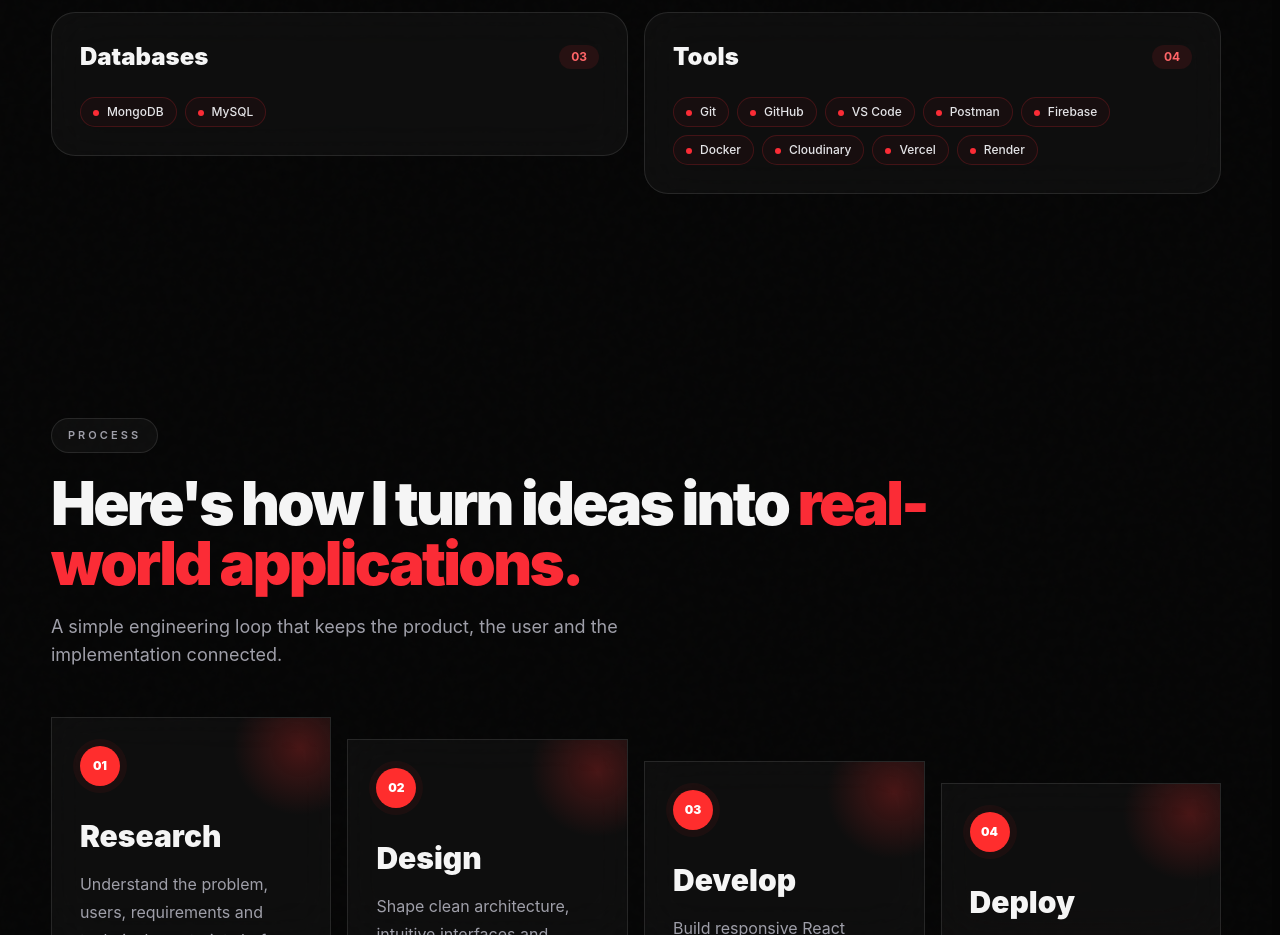
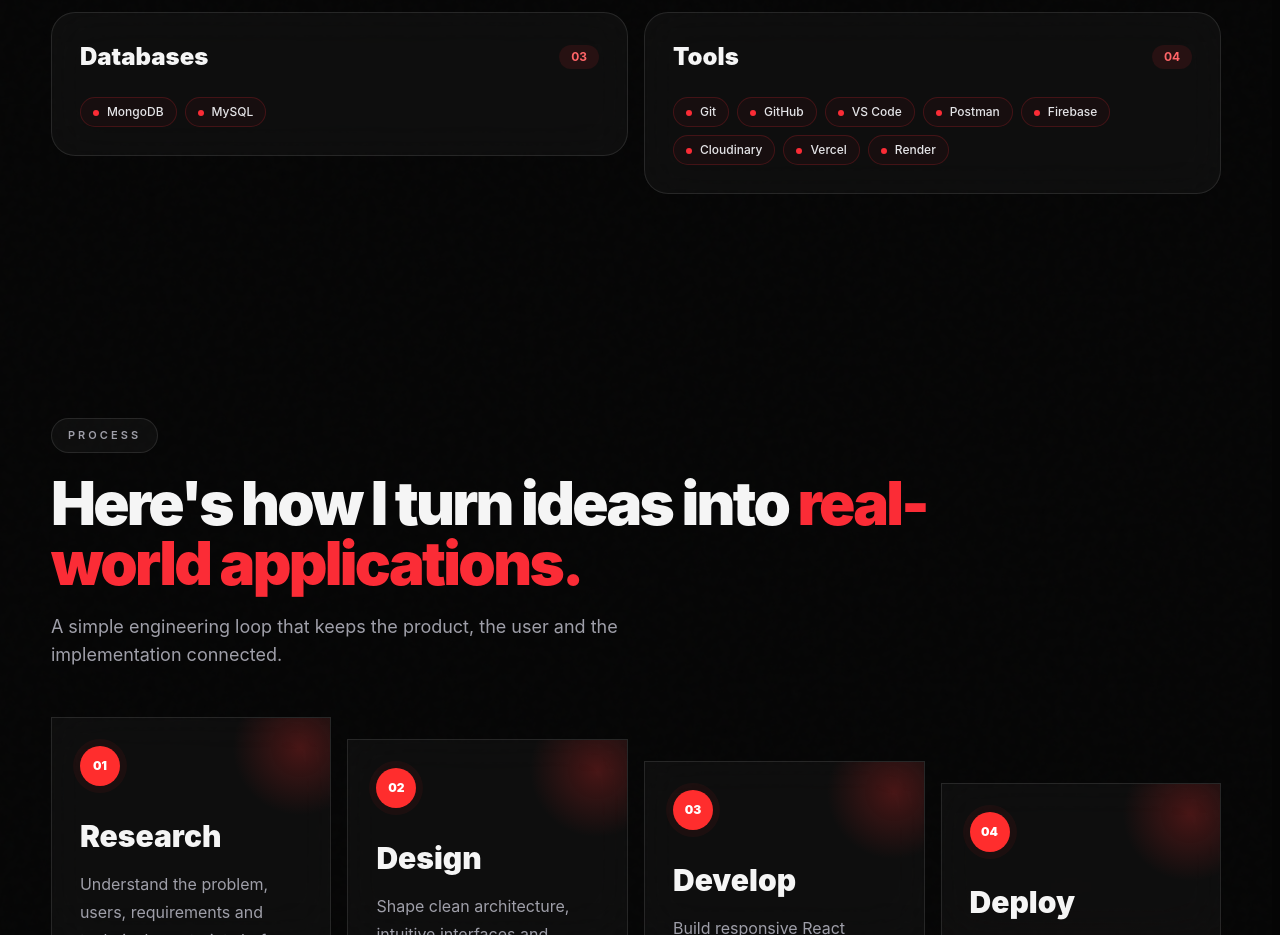
Before and after one commit to zaidxGithub/zaids-portfolio, a React (Vite) app: page / in a window 1280 px wide. Shown: the part 2440-3375 px from the top of the page. Built offline with nearby package versions, Linux system fonts and the light colour scheme.

Commit message:
Feat: Update tools list in skills section for accuracy

```diff
--- a/src/data/portfolioData.js
+++ b/src/data/portfolioData.js
@@ -16,7 +16,7 @@ export const skills = {
   Languages: ["C++", "JavaScript", "Python", "SQL"],
   Frameworks: ["React.js", "Node.js", "Express.js","Tailwind CSS"],
   Databases: ["MongoDB", "MySQL"],
-  Tools: ["Git", "GitHub", "VS Code", "Postman", "Firebase", "Docker", "Cloudinary", "Vercel", "Render"],
+  Tools: ["Git", "GitHub", "VS Code", "Postman", "Firebase", "Cloudinary", "Vercel", "Render"],
 
 };
 
```
